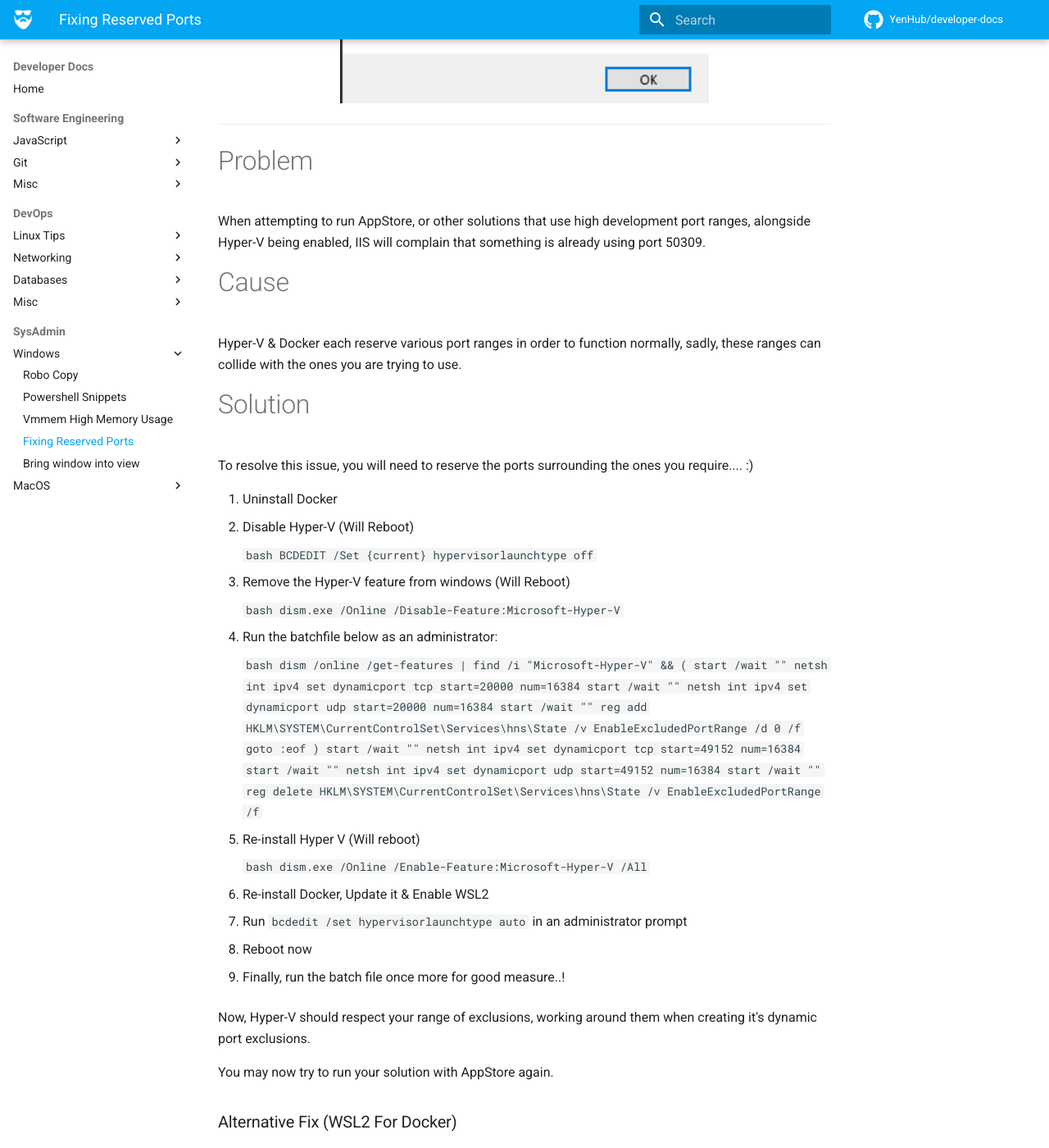
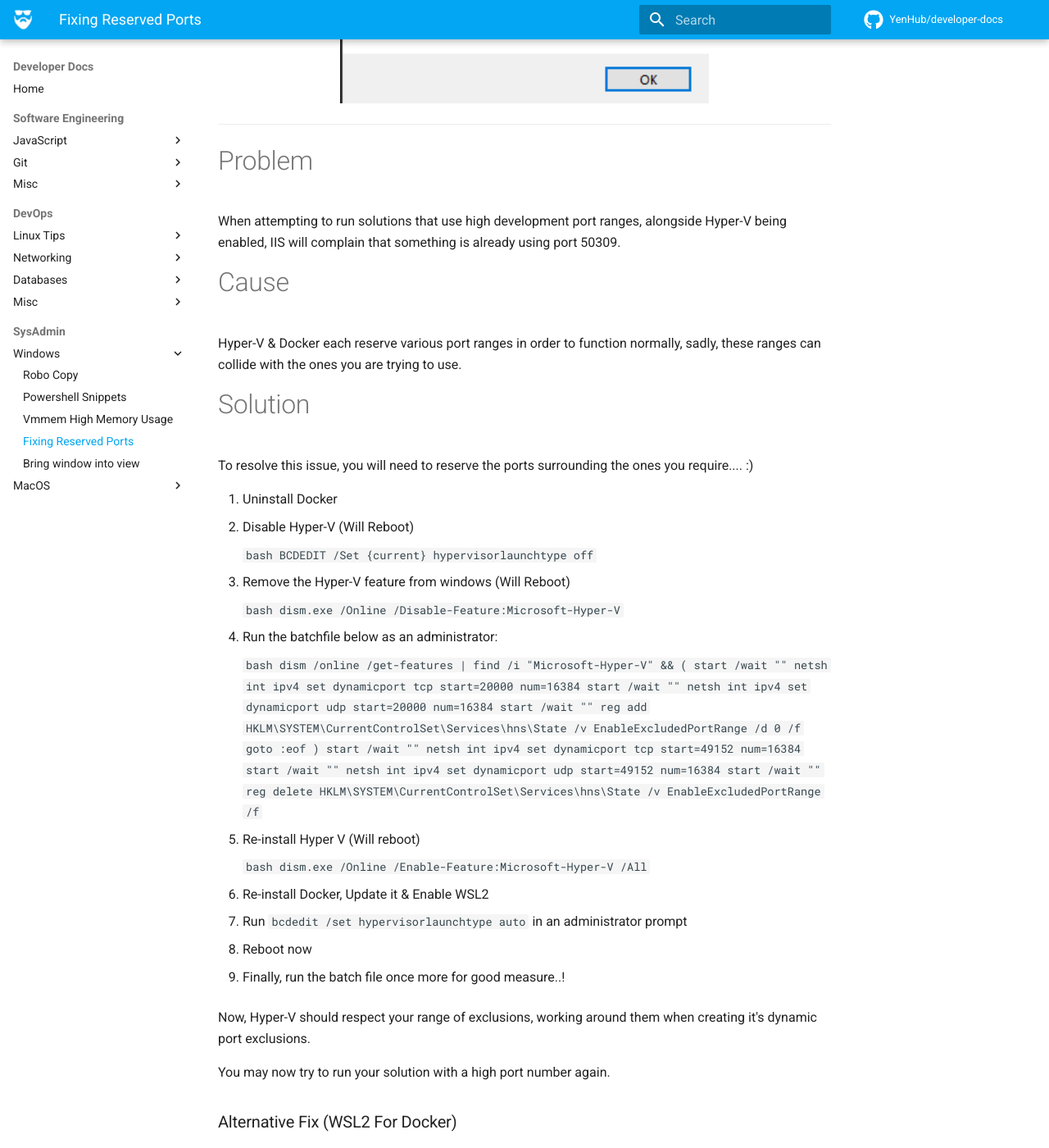
Before and after one commit to YenHub/developer-docs, an MkDocs documentation site: the page built from docs/sysadmin/windows/reserved-ports.md, in a window 1280 px wide and 1400 px high, scrolled down 416 px. Shown: the whole window at 82% size. Built offline with MkDocs 1.6.1 and Material for MkDocs 9.7.7, drawn with Linux system fonts in a browser that asks for light colours; comment, search, counter and statistics services are not loaded.

Commit message:
✍️ Reword article

```diff
--- a/docs/sysadmin/windows/reserved-ports.md
+++ b/docs/sysadmin/windows/reserved-ports.md
@@ -14,7 +14,7 @@
 
 # Problem
 
-When attempting to run AppStore, or other solutions that use high development port ranges, alongside Hyper-V being enabled, IIS will complain that something is already using port 50309.
+When attempting to run solutions that use high development port ranges, alongside Hyper-V being enabled, IIS will complain that something is already using port 50309.
 
 # Cause
 
@@ -67,7 +67,7 @@
 
 Now, Hyper-V should respect your range of exclusions, working around them when creating it's dynamic port exclusions.
 
-You may now try to run your solution with AppStore again.
+You may now try to run your solution with a high port number again.
 
 ### Alternative Fix (WSL2 For Docker)
 
```
